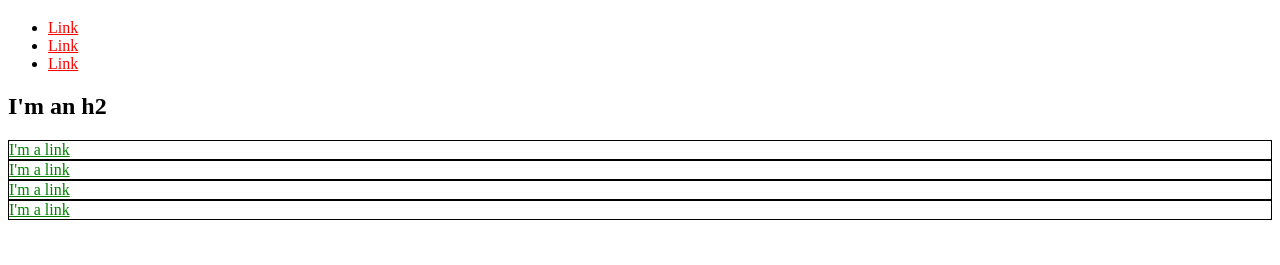
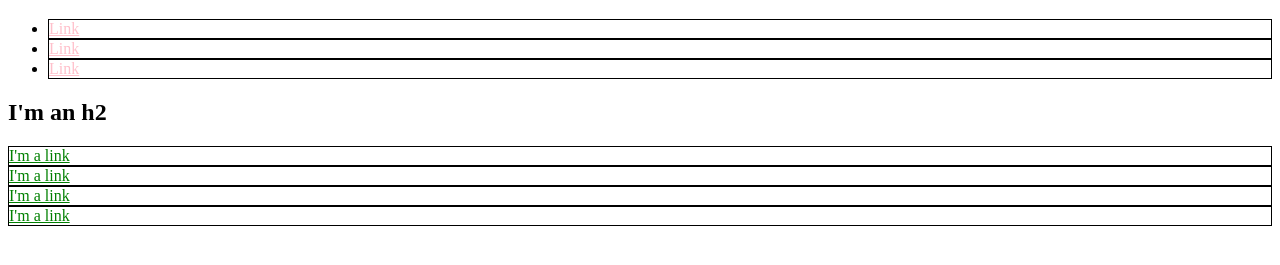
Before and after one commit to rrrw82/rrrw82.github.io, a plain HTML site: page index.html in a window 1280 px wide. Shown: the part 61-326 px from the top of the page. Drawn offline with Linux system fonts and the light colour scheme.

Commit message:
complete section 1.4

```diff
--- a/index.html
+++ b/index.html
@@ -3,32 +3,46 @@
   <head>
     <title>Test Page: Don't Panic</title>
     <meta charset="utf-8">
+    <style>
+      a {
+        color: pink;
+      }
+      div {
+        border: 1px solid black;
+      }
+      div a {
+        color: green;
+      }
+      li {
+        border: 1px solid black;
+      }
+    </style>
   </head>
   <body>
     <h1>I'm an h1</h1>
     <ul>
       <li>
-        <a href="http://example.com/" style="color: red;">Link</a>
+        <a href="http://example.com/">Link</a>
       </li>
       <li>
-        <a href="http://example.com/" style="color: red;">Link</a>
+        <a href="http://example.com/">Link</a>
       </li>
       <li>
-        <a href="http://example.com/" style="color: red;">Link</a>
+        <a href="http://example.com/">Link</a>
       </li>
     </ul>
     <h2>I'm an h2</h2>
-    <div style="border: 1px solid black;">
-      <a href="http://example.com/" style="color: green;">I'm a link</a>
+    <div>
+      <a href="http://example.com/">I'm a link</a>
     </div>
-    <div style="border: 1px solid black;">
-      <a href="http://example.com/" style="color: green;">I'm a link</a>
+    <div>
+      <a href="http://example.com/">I'm a link</a>
     </div>
-    <div style="border: 1px solid black;">
-      <a href="http://example.com/" style="color: green;">I'm a link</a>
+    <div>
+      <a href="http://example.com/">I'm a link</a>
     </div>
-    <div style="border: 1px solid black;">
-      <a href="http://example.com/" style="color: green;">I'm a link</a>
+    <div>
+      <a href="http://example.com/">I'm a link</a>
     </div>
   </body>
 </html>
```
